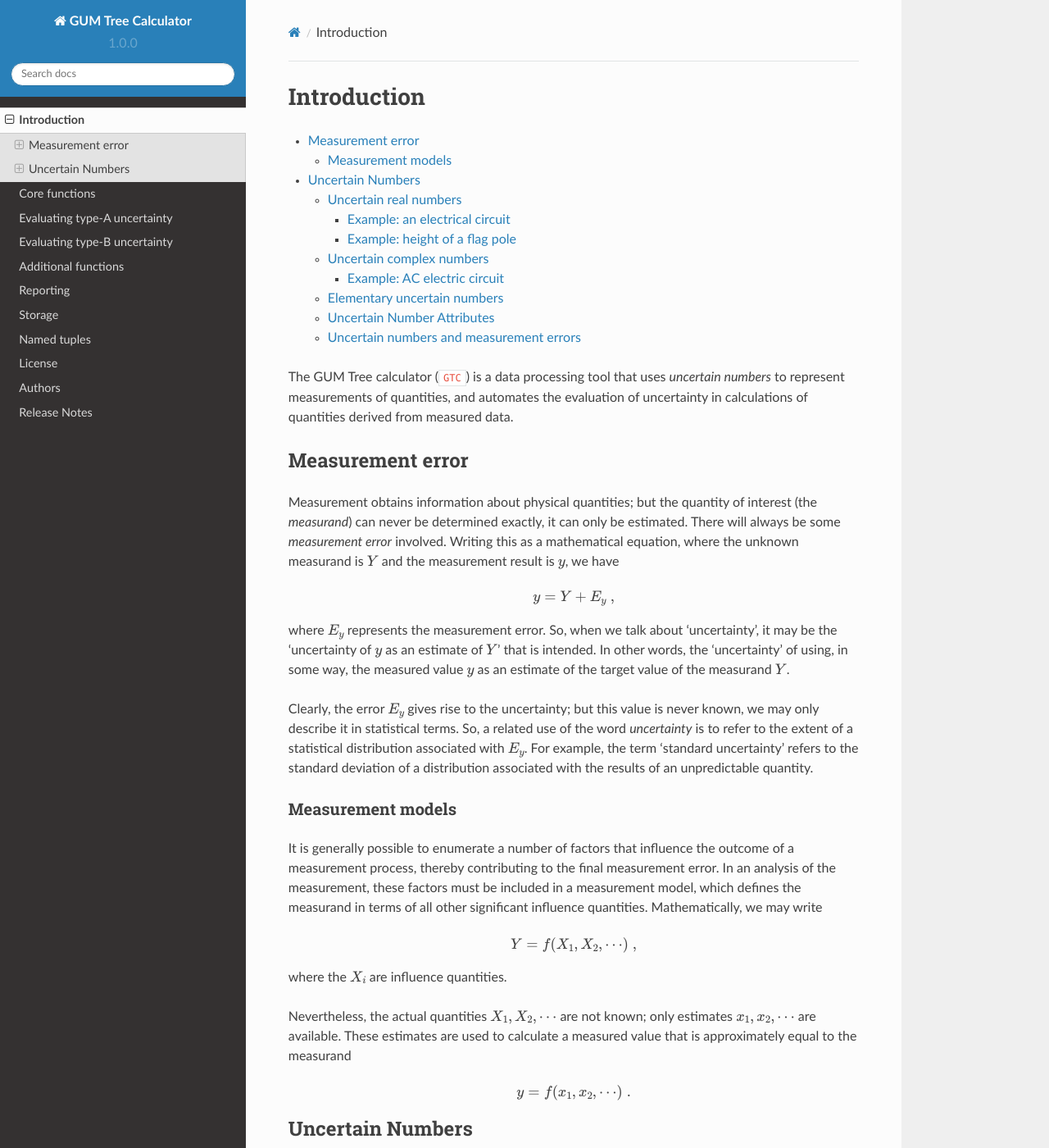
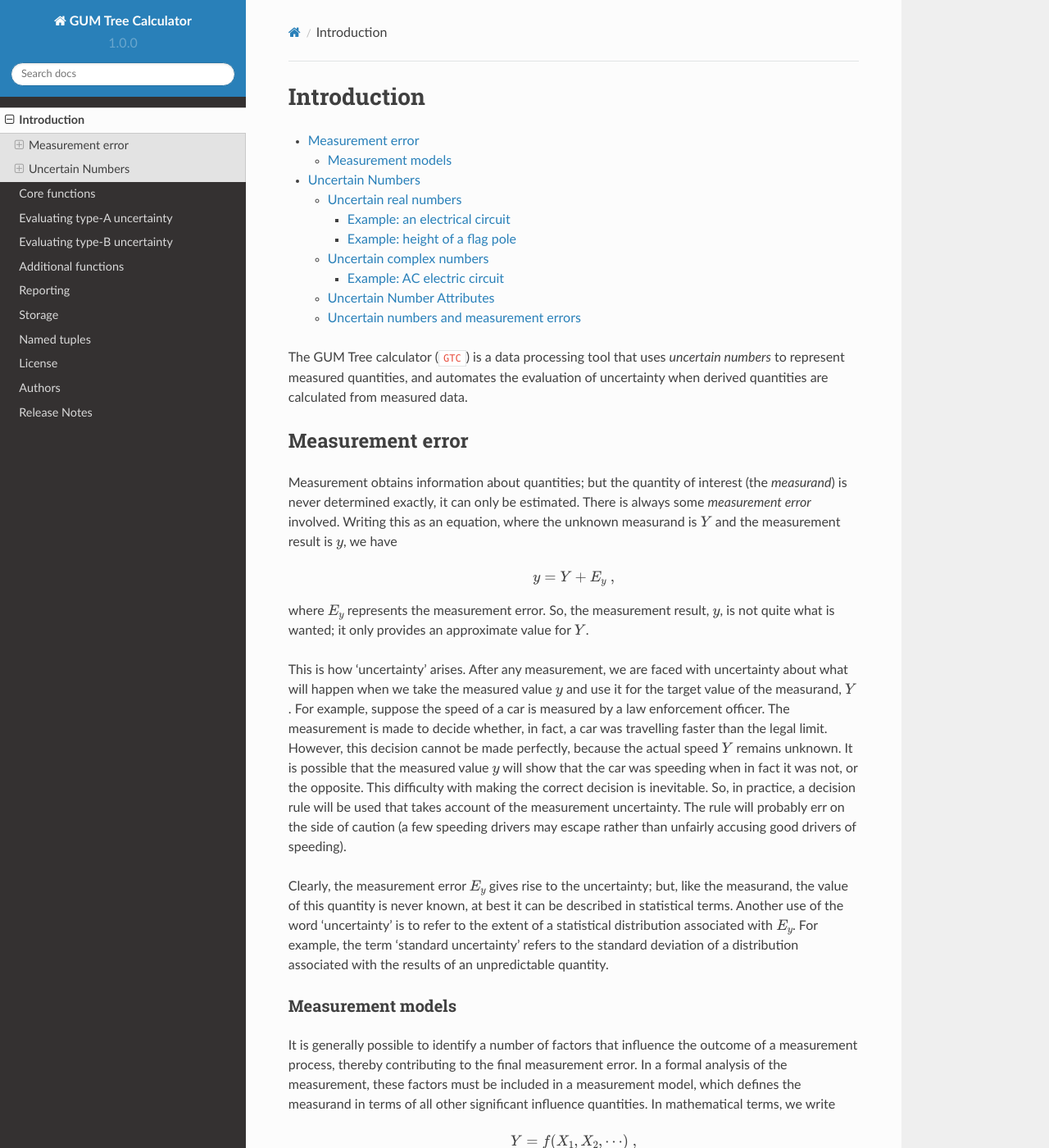
Before and after one commit to MSLNZ/GTC, a Sphinx documentation site: the page built from docs/API/uncertain_numbers.rst, in a window 1280 px wide and 1400 px high. Shown: the whole window at 82% size. Built offline with Sphinx 7.4.7 and the Read the Docs theme 2.0.0, drawn with Linux system fonts in a browser that asks for light colours; some of the changed text lies outside the part shown.

Commit message:
Finished an introductory piece for the docs

```diff
--- a/docs/API/uncertain_numbers.rst
+++ b/docs/API/uncertain_numbers.rst
@@ -7,25 +7,27 @@
 .. contents::
    :local:
 
-The GUM Tree calculator (``GTC``) is a data processing tool that uses `uncertain numbers` to represent measurements of quantities, and automates the evaluation of uncertainty in calculations of quantities derived from measured data.
+The GUM Tree calculator (``GTC``) is a data processing tool that uses `uncertain numbers` to represent measured quantities, and automates the evaluation of uncertainty when derived quantities are calculated from measured data.
 
 
 Measurement error
 =================
 
-Measurement obtains information about physical quantities; but the quantity of interest (the *measurand*) can never be determined exactly, it can only be estimated. There will always be some *measurement error* involved. Writing this as a mathematical equation, where the unknown measurand is :math:`Y` and the measurement result is :math:`y`, we have
+Measurement obtains information about quantities; but the quantity of interest (the *measurand*) is never determined exactly, it can only be estimated. There is always some *measurement error* involved. Writing this as an equation, where the unknown measurand is :math:`Y` and the measurement result is :math:`y`, we have
 
 .. math::
 
     y = Y + E_y\; ,
 
-where :math:`E_y` represents the measurement error. So, when we talk about 'uncertainty', it may be the 'uncertainty of :math:`y` as an estimate of :math:`Y`' that is intended. In other words, the 'uncertainty' of using, in some way, the measured value :math:`y` as an estimate of the target value of the measurand :math:`Y`.
+where :math:`E_y` represents the measurement error. So, the measurement result, :math:`y`, is not quite what is wanted; it only provides an approximate value for :math:`Y`.
 
-Clearly, the error :math:`E_y` gives rise to the uncertainty; but this value is never known, we may only describe it in statistical terms. So, a related use of the word *uncertainty* is to refer to the extent of a statistical distribution associated with :math:`E_y`. For example, the term 'standard uncertainty' refers to the standard deviation of a distribution associated with the results of an unpredictable quantity.
+This is how 'uncertainty' arises. After any measurement, we are faced with uncertainty about what will happen when we take the measured value :math:`y` and use it for the target value of the measurand, :math:`Y`. For example, suppose the speed of a car is measured by a law enforcement officer. The measurement is made to decide whether, in fact, a car was travelling faster than the legal limit. However, this decision cannot be made perfectly, because the actual speed :math:`Y` remains unknown. It is possible that the measured value :math:`y` will show that the car was speeding when in fact it was not, or the opposite. This difficulty with making the correct decision is inevitable. So, in practice, a decision rule will be used that takes account of the measurement uncertainty. The rule will probably err on the side of caution (a few speeding drivers may escape rather than unfairly accusing good drivers of speeding).
+
+Clearly, the measurement error :math:`E_y` gives rise to the uncertainty; but, like the measurand, the value of this quantity is never known, at best it can be described in statistical terms. Another use of the word 'uncertainty' is to refer to the extent of a statistical distribution associated with :math:`E_y`. For example, the term 'standard uncertainty' refers to the standard deviation of a distribution associated with the results of an unpredictable quantity.
 
 Measurement models
 ------------------
-It is generally possible to enumerate a number of factors that influence the outcome of a measurement process, thereby contributing to the final measurement error. In an analysis of the measurement, these factors must be included in a measurement model, which defines the measurand in terms of all other significant influence quantities. Mathematically, we may write
+It is generally possible to identify a number of factors that influence the outcome of a measurement process, thereby contributing to the final measurement error. In a formal analysis of the measurement, these factors must be included in a measurement model, which defines the measurand in terms of all other significant influence quantities. In mathematical terms, we write
 
 .. math::
 
@@ -33,7 +35,7 @@
 
 where the :math:`X_i` are influence quantities.
 
-Nevertheless, the actual quantities :math:`X_1, X_2, \cdots` are not known; only estimates :math:`x_1, x_2, \cdots` are available. These estimates are used to calculate a measured value that is approximately equal to the measurand
+Once again, the actual quantities :math:`X_1, X_2, \cdots` are not known; only estimates :math:`x_1, x_2, \cdots` are available. These are used to calculate a measured value that is approximately equal to the measurand
 
 .. math::
 
@@ -43,20 +45,26 @@
 Uncertain Numbers
 =================
 
-An uncertain number is a data type designed to represent a quantity that has been measured. It encapsulates information about the measurement: the value obtained and the uncertainty of the measurement process associated with that estimate. There are two different types of uncertain number: one for real-valued quantities and one for complex-valued quantities.
+Uncertain numbers are data-types designed to represent measured quantities. They encapsulate information about the measurement, including the measured value and the uncertainty of the measurement process.
+
+Uncertain numbers are are intended to be used to process measurement data; that is, to evaluate measurement models. The inputs to a measurement model (like :math:`X_1, X_2, \cdots` above) are defined as uncertain numbers. Calculations then obtain an uncertain number for the measurand (:math:`Y`).
+
+There are two types of uncertain number: one for real-valued quantities and one for complex-valued quantities.
 
 Uncertain real numbers
 ----------------------
 
 To define an uncertain real number, at least two pieces of information are needed:
 
-    #. A *value* (an estimate, or approximate value of, the quantity represented)
-    #. A *standard uncertainty* (the standard deviation of the distribution associated with error in the estimate).
+    #. A *value* (a measured, or approximate, value of the quantity)
+    #. An *uncertainty* (usually the standard deviation of the distribution associated with error in the measured value).
+
+The function :func:`~core.ureal` is often used to define uncertain real number inputs.
 
 Example: an electrical circuit
 ~~~~~~~~~~~~~~~~~~~~~~~~~~~~~~
 
-For example, suppose the current flowing in an electrical circuit :math:`I` and the voltage across a circuit element :math:`V` have been measured.
+Suppose the current flowing in an electrical circuit :math:`I` and the voltage across a circuit element :math:`V` have been measured.
 
 The measured values are :math:`x_V = 0.1\, \mathrm{V}` and :math:`x_I = 15\,\mathrm{mA}`, with standard uncertainties :math:`u(x_V) = 1\, \mathrm{mV}` and :math:`u(x_I) = 0.5\,\mathrm{mA}`, respectively.
 
@@ -84,7 +92,7 @@
 
     H = B \tan\Phi \;.
 
-To calculate the height, we create uncertain numbers representing the measured quantities and use the model to derive the result. ::
+To calculate the height, we create uncertain numbers representing the measured quantities and use the model. ::
 
     >>> B = ureal(15,3E-2)
     >>> Phi = ureal(math.radians(38),math.radians(2))
@@ -92,9 +100,9 @@
     >>> print(H)
     11.72(84)
 
-The measured value of 11.7 metres is our best estimate of the height :math:`H`. The standard uncertainty of this value, as an estimate of the actual height, is 0.8 metres.
+The result 11.7 metres is our best estimate of the height :math:`H`. The standard uncertainty of this value, as an estimate of the actual height, is 0.8 metres.
 
-It is important to note that these calculations are open ended. We can continue the calculation above and evaluate what the observer angle would be at 20 metres from the pole (the uncertainty in the base distance remains 3 cm) ::
+It is important to note that these calculations are open ended. We can keep going and evaluate what the observer angle would be at 20 metres from the pole (the uncertainty in the base distance remains 3 cm) ::
 
     >>> B_20 = ureal(20,3E-2)
     >>> Phi_20 = atan( H/B_20 )
@@ -111,13 +119,15 @@
 
 To define an uncertain number for a complex quantity, at least two pieces of information are needed:
 
-    #. A *value* (an estimate, or approximate value of, the quantity represented)
-    #. The extent of the distribution associated with error in the estimate. (For complex quantities, there are different ways to characterise the extent of the distribution.)
+    #. A *value* (a measured, or approximate, value of the quantity)
+    #. An *uncertainty* (for complex quantities, there are different ways of characterising the extent of the distribution associated with the measurement error).
+
+    The function :func:`~core.ucomplex` is often used to define uncertain complex number inputs.
 
 Example: AC electric circuit
 ~~~~~~~~~~~~~~~~~~~~~~~~~~~~
 
-For example, suppose measurements have been made of: the alternating current :math:`i` flowing in an electrical circuit, the voltage :math:`v` across a circuit element and the phase :math:`\phi` of the voltage with respect to the current. The measured values are: :math:`x_v \approx 4.999\, \mathrm{V}`, :math:`x_i \approx 19.661\,\mathrm{mA}` and :math:`x_\phi \approx 1.04446\,\mathrm{rad}`, with standard uncertainties :math:`u(x_v) = 0.0032\, \mathrm{V}`, :math:`u(x_i) = 0.0095\,\mathrm{mA}` and :math:`u(x_\phi) = 0.00075\,\mathrm{rad}`.
+Suppose measurements have been made of: the alternating current :math:`i` flowing in an electrical circuit, the voltage :math:`v` across a circuit element and the phase :math:`\phi` of the voltage with respect to the current. The measured values are: :math:`x_v \approx 4.999\, \mathrm{V}`, :math:`x_i \approx 19.661\,\mathrm{mA}` and :math:`x_\phi \approx 1.04446\,\mathrm{rad}`, with standard uncertainties :math:`u(x_v) = 0.0032\, \mathrm{V}`, :math:`u(x_i) = 0.0095\,\mathrm{mA}` and :math:`u(x_\phi) = 0.00075\,\mathrm{rad}`.
 
 Uncertain numbers for the quantities :math:`v`, :math:`i` and :math:`\phi` can be defined using :func:`~core.ucomplex`::
 
@@ -133,7 +143,7 @@
     >>> print(z)
     (127.73(19)+219.85(20)j)
 
-We see that an estimate of the impedance is the complex value :math:`(127.73 +\mathrm{j}219.85) \,\Omega`. The standard uncertainty in the real component is :math:`0.19 \,\Omega` and the standard uncertainty in the imaginary component is :math:`0.20 \,\Omega`. There is also correlation between the real and imaginary components ::
+We see that our best estimate of the impedance is the complex value :math:`(127.73 +\mathrm{j}219.85) \,\Omega`. The standard uncertainty in the real component is :math:`0.19 \,\Omega` and the standard uncertainty in the imaginary component is :math:`0.20 \,\Omega`. There is also some correlation between the real and imaginary components ::
 
     >>> get_correlation(z)
     0.05820381031583993
@@ -145,16 +155,13 @@
     >>> print(phase(z))
     1.04446(75)
 
-Elementary uncertain numbers
-----------------------------
-We use the term `elementary uncertain number` to describe uncertain numbers associated with problem inputs (e.g., ``B`` and ``Phi`` above). Elementary uncertain numbers are defined by functions like :func:`~core.ureal` and :func:`~core.ucomplex`.
 
 Uncertain Number Attributes
 ---------------------------
 
-Uncertain numbers use attributes to provide access to the value (the estimate), the uncertainty (of the estimate) and the degrees of freedom (associated with the uncertainty), as well as some other properties (see :class:`~library_real.UncertainReal`).
+Uncertain number objects have attributes that provide access to: the measured value (the estimate), the uncertainty (of the estimate) and the degrees of freedom (associated with the uncertainty) (see :class:`~lib.UncertainReal`).
 
-Continuing with the flagpole example, the attributes ``x``, ``u``, ``df`` can be used to see the estimate, the uncertainty and the degrees-of-freedom (which is infinity), respectively ::
+Continuing with the flagpole example, the attributes ``x``, ``u``, ``df`` can be used to show the value, the uncertainty and the degrees-of-freedom (which is infinity), respectively ::
 
     >>> H.x
     11.719284397600761
@@ -163,7 +170,7 @@
     >>> H.df
     inf
 
-Alternatively, there are ``GTC`` functions that return the same numbers ::
+Alternatively, there are functions that return the same attributes ::
 
     >>> value(H)
     11.719284397600761
@@ -175,31 +182,33 @@
 Uncertain numbers and measurement errors
 ----------------------------------------
 
-To make the best use of ``GTC`` it is helpful to think in terms of the actual quantities that appear in measurement equations. These quantities are not known exactly and many will be residual errors with estimates of zero or unity.
+It is often is helpful to to formulate problems by explicitly acknowledging measurement errors. As we have said above, these errors are not known exactly; many will be residual quantities with estimates of zero or unity. However, errors usually have a physical meaning in the model that can be identified and it is often useful to do so.
 
-In the context of the example above, :math:`B` and :math:`\Phi` are quantities in the measurement equation. When measured, there will be errors, which can be written as :math:`E_b` and :math:`E_\phi`. So the measured values :math:`b=15\,\mathrm{m}` and :math:`\phi=38 \, \mathrm{deg}` are related to the quantities of interest as
+In the context of the example above, the errors associated with measured values of :math:`B` and :math:`\Phi` were not identified. We can introduce these terms as :math:`E_b` and :math:`E_\phi`. Then, the measured values :math:`b=15\,\mathrm{m}` and :math:`\phi=38 \, \mathrm{deg}` are related to the quantities of interest as
 
 .. math ::
 
-        b = B + E_b
+        B = b - E_b
 
-        \phi = \Phi + E_\phi
+        \Phi = \phi - E_\phi
 
 
-Our best estimates of the errors are :math:`E_b \approx 0` and :math:`E_\phi \approx 0`, with uncertainties in these estimates of :math:`u(E_b)=3\times 10^{2}\, \mathrm{m}` and  :math:`u(E_\phi)=2\, \mathrm{deg}`.
+Our best estimates of these errors :math:`E_b \approx 0` and :math:`E_\phi \approx 0` are trivial, but uncertainties can now be correctly associated with these unpredictable errors :math:`u(E_b)=3\times 10^{2}\, \mathrm{m}` and  :math:`u(E_\phi)=2\, \mathrm{deg}`, not with the invariant quantities :math:`B` and :math:`\Phi`.
 
-The ``GTC`` calculation now looks like this ::
+The calculation can be carried out simply as ::
 
-    >>> b = 15
-    >>> E_b = ureal(0,3E-2)
-    >>> B = b - E_b
-    >>> phi = math.radians(38)
-    >>> E_phi = ureal(0,math.radians(2))
-    >>> Phi = phi - E_phi
-    >>> H = B * tan(Phi)
-    >>> H
-    ureal(11.719284397600761, 0.843532951107579, inf)
+    >>> B = 15 - ureal(0,3E-2,label='E_b')
+    >>> Phi = math.radians(38) - ureal(0,math.radians(2),label='E_phi')
+    >>> H = B*tan(Phi)
+    >>> print(H)
+    11.72(84)
 
-This way of expressing the calculation reflects our understanding of the problem: :math:`b=15` and :math:`\phi=38` are precisely known numbers, there is nothing 'uncertain' about their values. However, when we use those number as estimates of :math:`B` and :math:`\Phi` the unknown errors :math:`E_b` and :math:`E_\phi` give rise to uncertainty.
+This calculation reflects our understanding of the problem better: the numbers :math:`b=15` and :math:`\phi=38` are known, there is nothing 'uncertain' about their values. What is uncertain, however, is how to correct for the unknown errors :math:`E_b` and :math:`E_\phi`.
 
-Measurements are usually easier to analyse by making the errors explicit in this way.
+The use of labels, when defining the uncertain numbers, allows us to display an uncertainty budget (see :func:`~reporting.budget`) ::
+
+    >>> for cpt in rp.budget(H):
+    ...     print "{0.label}: {0.u}".format(cpt)
+    ...
+    E_phi: 0.84320725394
+    E_b: 0.0234385687952
```
Also changed, not shown: other parts of docs/API/uncertain_numbers.rst (+1 -1 lines), 2 other files.
